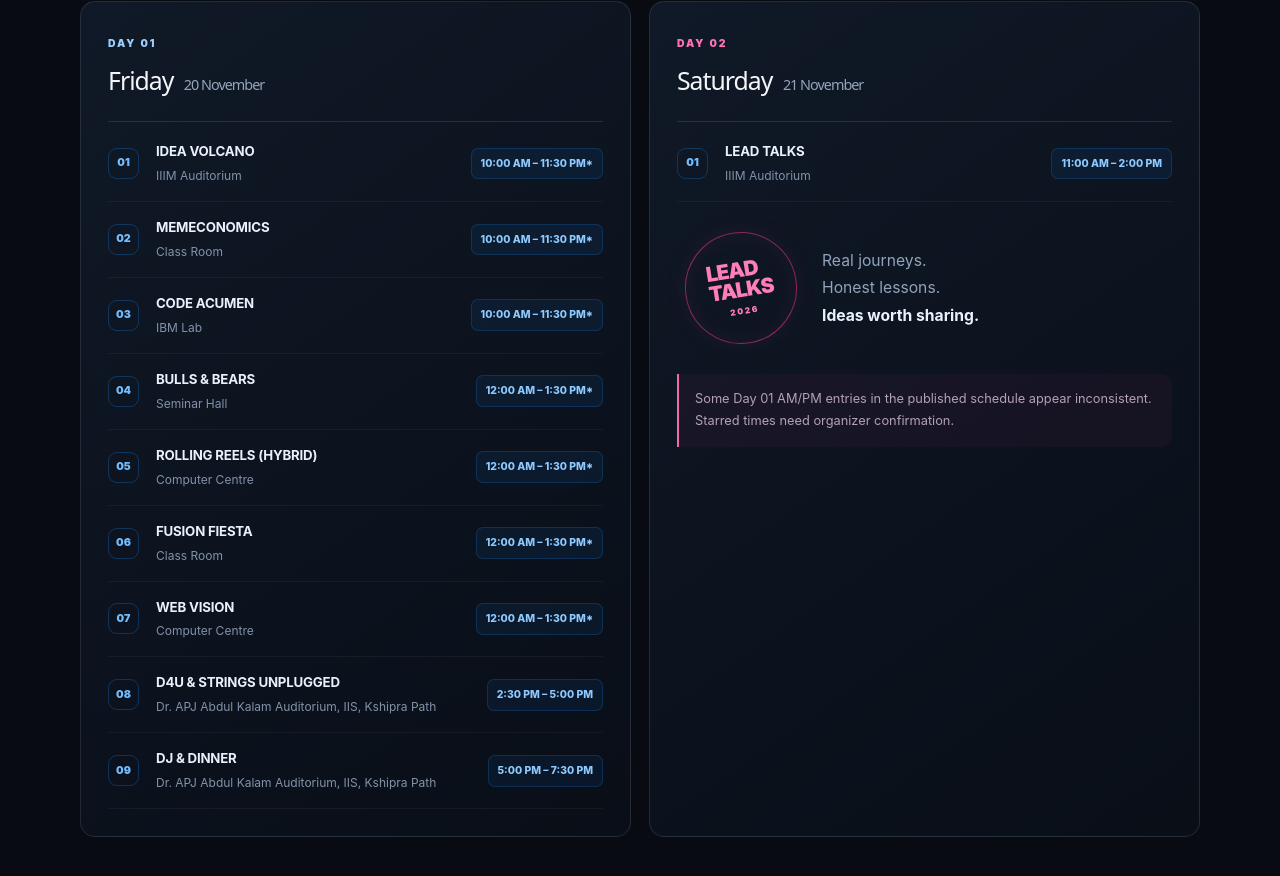
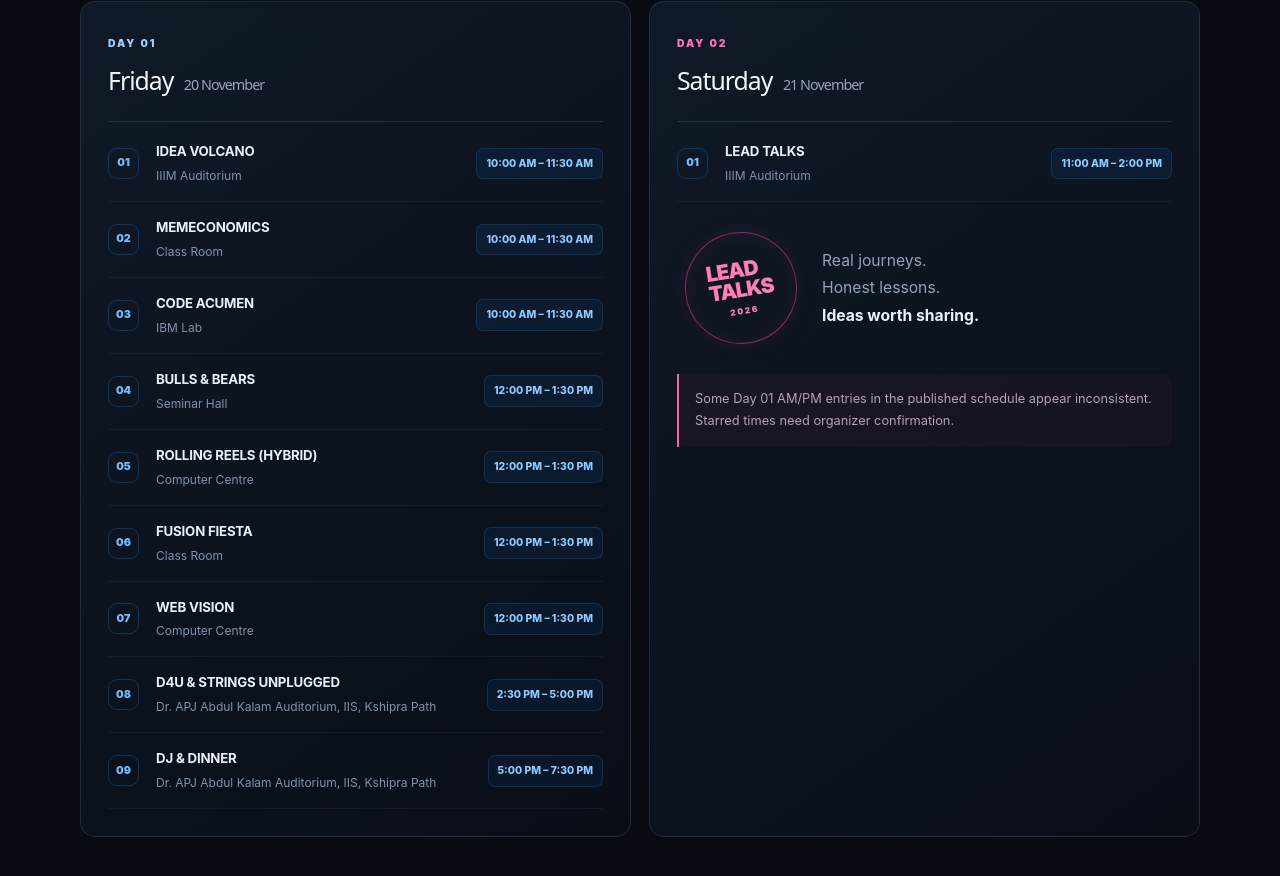
Before and after one commit to ericdevesh/mosaic-montage-2026, a Next.js app: page / in a window 1280 px wide. Shown: the part 3506-4382 px from the top of the page. Built offline with nearby package versions, Linux system fonts and the light colour scheme.

Commit message:
Fix incorrect daytime event schedule labels

```diff
--- a/app/page.tsx
+++ b/app/page.tsx
@@ -11,13 +11,13 @@ const events = [
 ];
 
 const dayOne = [
-  ["IDEA VOLCANO","10:00 AM – 11:30 PM*","IIIM Auditorium"],
-  ["MEMECONOMICS","10:00 AM – 11:30 PM*","Class Room"],
-  ["CODE ACUMEN","10:00 AM – 11:30 PM*","IBM Lab"],
-  ["BULLS & BEARS","12:00 AM – 1:30 PM*","Seminar Hall"],
-  ["ROLLING REELS (HYBRID)","12:00 AM – 1:30 PM*","Computer Centre"],
-  ["FUSION FIESTA","12:00 AM – 1:30 PM*","Class Room"],
-  ["WEB VISION","12:00 AM – 1:30 PM*","Computer Centre"],
+  ["IDEA VOLCANO","10:00 AM – 11:30 AM","IIIM Auditorium"],
+  ["MEMECONOMICS","10:00 AM – 11:30 AM","Class Room"],
+  ["CODE ACUMEN","10:00 AM – 11:30 AM","IBM Lab"],
+  ["BULLS & BEARS","12:00 PM – 1:30 PM","Seminar Hall"],
+  ["ROLLING REELS (HYBRID)","12:00 PM – 1:30 PM","Computer Centre"],
+  ["FUSION FIESTA","12:00 PM – 1:30 PM","Class Room"],
+  ["WEB VISION","12:00 PM – 1:30 PM","Computer Centre"],
   ["D4U & STRINGS UNPLUGGED","2:30 PM – 5:00 PM","Dr. APJ Abdul Kalam Auditorium, IIS, Kshipra Path"],
   ["DJ & DINNER","5:00 PM – 7:30 PM","Dr. APJ Abdul Kalam Auditorium, IIS, Kshipra Path"]
 ];
```
